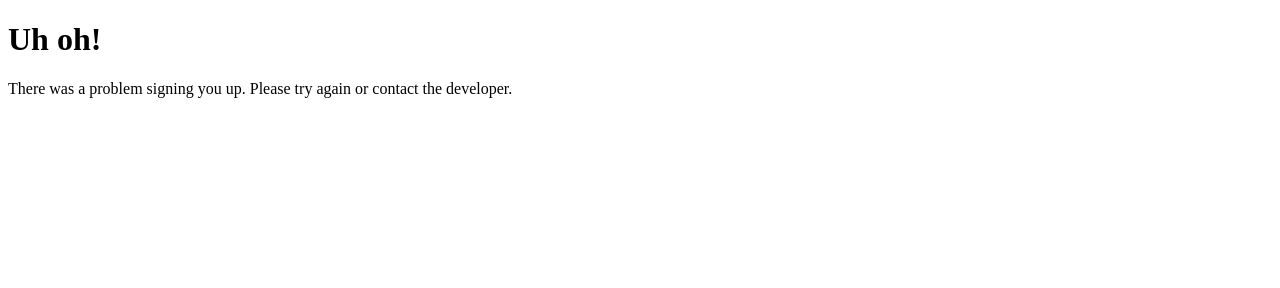
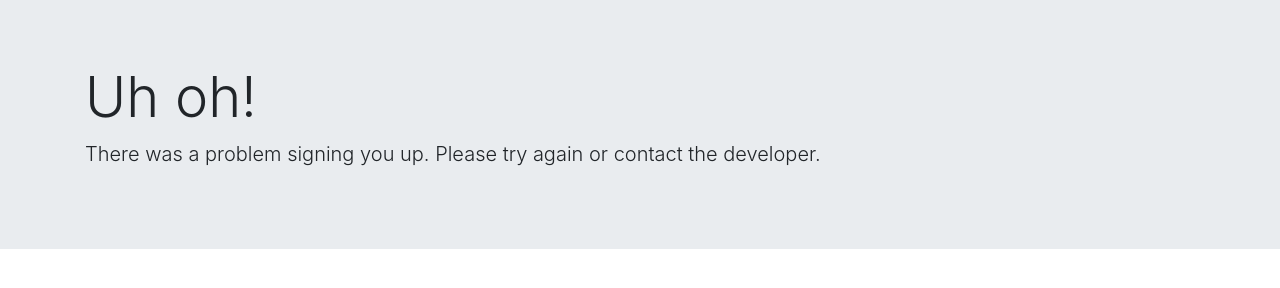
Before and after one commit to calabaza91/newsletter-signup, a plain HTML site: page failure.html in a window 1280 px wide. Drawn offline with nearby package versions, Linux system fonts and the light colour scheme.

Commit message:
Update success and failure pages

```diff
--- a/failure.html
+++ b/failure.html
@@ -4,6 +4,9 @@
 <head>
   <meta charset="utf-8">
   <title>Failure</title>
+  <!-- Bootstrap core CSS -->
+  <link rel="stylesheet" href="https://stackpath.bootstrapcdn.com/bootstrap/4.3.1/css/bootstrap.min.css" integrity="sha384-ggOyR0iXCbMQv3Xipma34MD+dH/1fQ784/j6cY/iJTQUOhcWr7x9JvoRxT2MZw1T" crossorigin="anonymous">
+
 </head>
 
 <body>
```
Also changed, not shown: success.html (+3 -0 lines).
